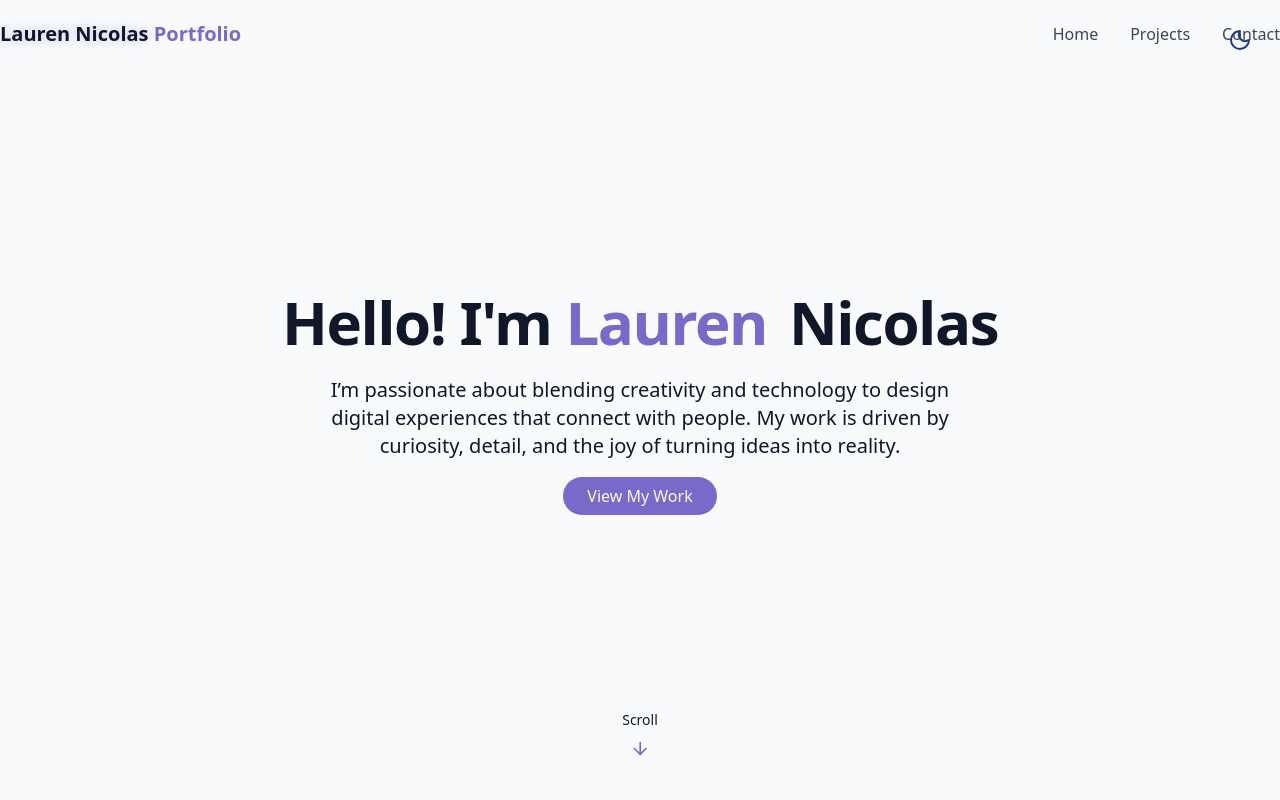
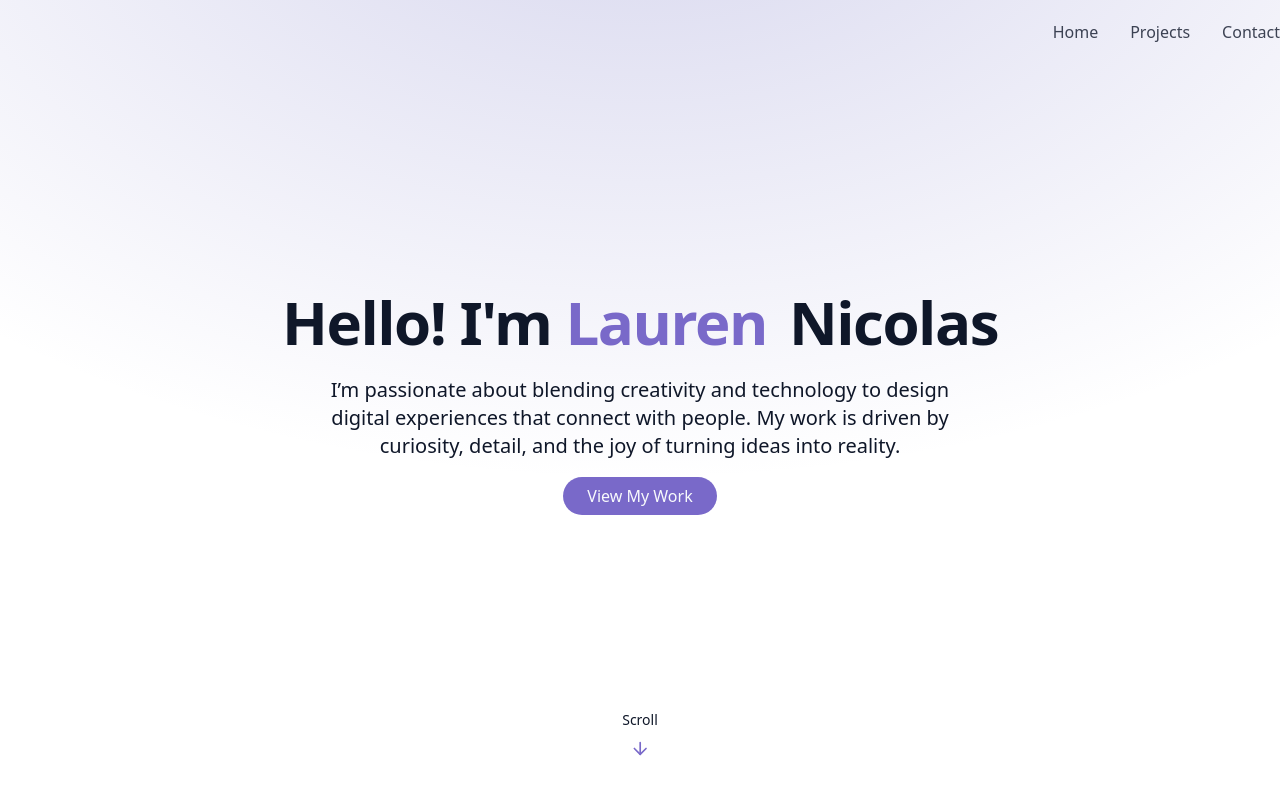
Before and after one commit to laurennicolas/Portfolio, a React (Vite) app: page / in a window 1280 px wide. Shown: the top 800 px of the page. Built offline with nearby package versions, Linux system fonts and the light colour scheme.

Commit message:
added background

```diff
--- a/src/components/NavBar.jsx
+++ b/src/components/NavBar.jsx
@@ -32,10 +32,7 @@ export const NavBar = () => {
           className="text-xl font-bold text-primary flex items-center"
           href="#hero"
         >
-          <span className="relative z-10">
-            <span className="text-glow text-foreground"> Lauren Nicolas </span>{" "}
-            Portfolio
-          </span>
+
         </a>
 
         {/* desktop nav */}
--- a/src/components/ProjectSection.jsx
+++ b/src/components/ProjectSection.jsx
@@ -13,7 +13,7 @@ const projects = [
     {
         id: 2,
         title: "Concrete Progress Visualization",
-        description: "A PowerBI dashboard that automated concrete progress for Train 1 tracking by designing a SQL-powered data pipeline.",
+        description: "A PowerBI dashboard that automates Liquified Natural Gas: Train 1 concrete progress with SQL-powered data pipeline and map visual.",
         image: "/projects/Disaster Dashboard.png",
         tags: ["Power BI" , "mySQL", "Mircosoft Excel", "Primerva 6"],
         demoURL: "#",
@@ -46,7 +46,7 @@ export const ProjectSection = () => {
                   <img
                     src={project.image}
                     alt={project.title}
-                    className="w-full h-full object-cover transition-transform duration-500 group-hover:scale-110"
+                    className="h-full w-full object-cover transition-transform duration-500 group-hover:scale-110"
                   />
                 </div>
 
--- a/src/components/ThemeToggle.jsx
+++ /dev/null
@@ -1,52 +0,0 @@
-import { Moon, Sun } from "lucide-react";
-import { useEffect, useState } from "react";
-import { cn } from "../lib/utils";
-
-export const ThemeToggle = () => {
-    const [isDarkMode, setIsDarkMode] = useState(false);
-
-    useEffect(() => {
-        const storedTheme = localStorage.getItem("theme");
-        if (storedTheme === "dark") {
-        setIsDarkMode(true);
-        document.documentElement.classList.add("dark");
-        } else {
-        localStorage.setItem("theme", "light");
-        setIsDarkMode(false);
-        }
-    }, []);
-
-    const toggleTheme = () => {
-        if(isDarkMode) {
-            document.documentElement.classList.remove("dark");
-            localStorage.setItem("theme", "light");
-            setIsDarkMode(false);
-
-        } else {
-            document.documentElement.classList.add("dark");
-            localStorage.setItem("theme", "dark");
-
-            setIsDarkMode(true);
-
-        }
-    };
-
-
-    return (
-        <button
-            onClick={toggleTheme}
-            className = {cn(
-                "fixed max-sm:hiddle top-5 right-5 z-50 p-2 rounded-full duration-300",
-                "focus:outline-hidden"
-            )}
-        >
-            {" "}
-            {isDarkMode ? (
-                <Sun className = "h-6 w-6 text-yellow-300" />
-            ) : (
-                <Moon className = "h-6 w-6 text-blue-900" />
-            )}
-        </button>
-    );
-
-}
--- a/src/pages/Home.jsx
+++ b/src/pages/Home.jsx
@@ -1,4 +1,3 @@
-import { ThemeToggle } from "../components/ThemeToggle";
 import { NavBar } from "../components/NavBar";
 import { HeroSection } from "../components/HeroSection";
 import { ProjectSection } from "../components/ProjectSection";
@@ -6,15 +5,9 @@ import { Footer } from "../components/Footer";
 
 export const Home = () => {
     return (
-        <div className = "page-container">
+<div class="absolute top-0 z-[-2] h-screen w-screen bg-white bg-[radial-gradient(ellipse_80%_80%_at_50%_-20%,rgba(120,119,198,0.3),rgba(255,255,255,0))]">
         <div className = "content-wrap">
-            <div className = "min-h-screen bg-background text-foreground overflow-x-hidden">
-
-                { /* Theme Toggle */ }
-                    <ThemeToggle />
-
-                { /* Background Effects */ }
-
+            <div className = "min-h-screen text-foreground overflow-x-hidden">
                 { /* Navbar */ }
                     <NavBar />
 
@@ -27,7 +20,6 @@ export const Home = () => {
 
             <Footer/>
     </div>
-
     </div>
     );
 };
```
